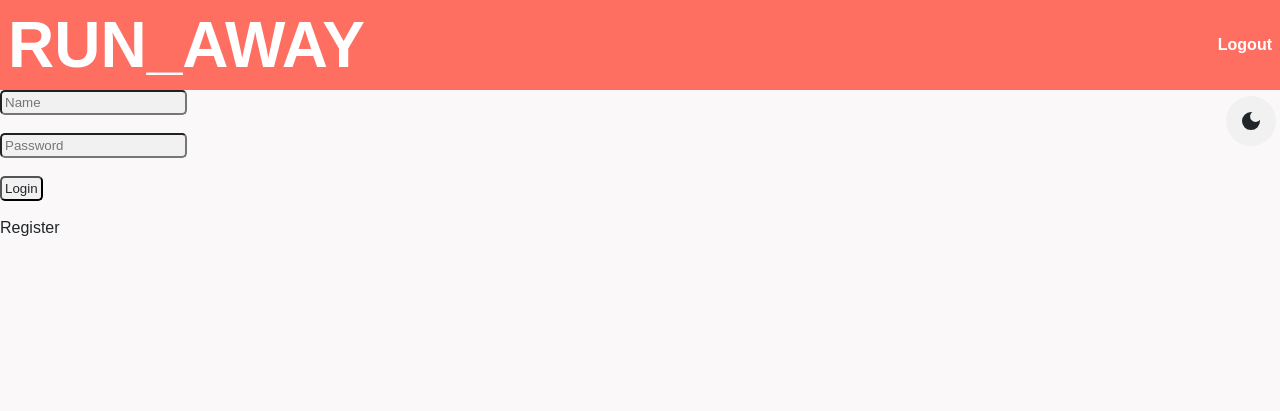
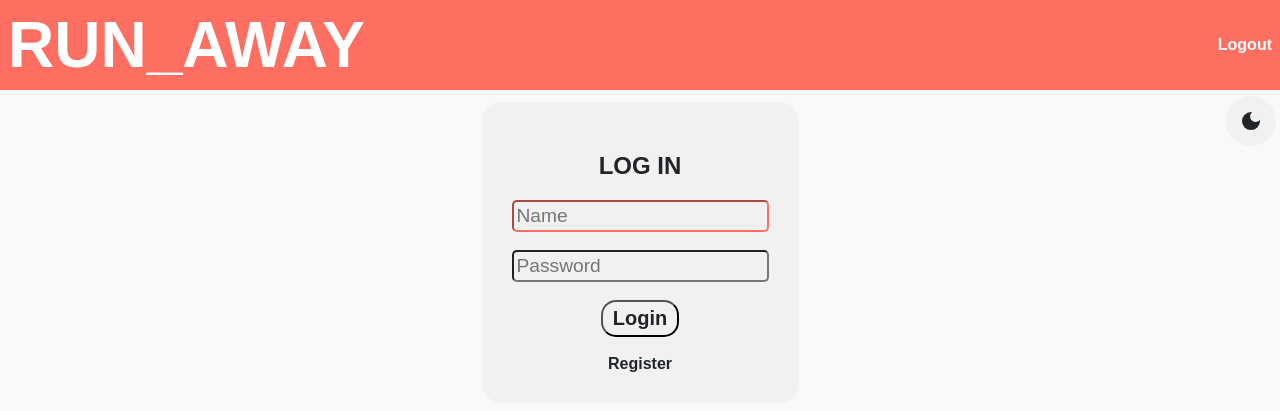
Before and after one commit to Sohan-Raj-Adhikari/Run_away, a Flask app: page /login in a window 1280 px wide. Shown: the top 411 px of the page. Run offline with Flask 3, Linux system fonts and the light colour scheme.

Commit message:
css extended to all available pages except error

```diff
--- a/static/style.css
+++ b/static/style.css
@@ -58,7 +58,7 @@ a{
 .inner-main-body{
     border-radius: 20px;
     padding: 30px;
-    margin-top: 2vh;
+    margin-top: 1.5vh;
     background-color: var(--base-variant);
 }
 
@@ -135,6 +135,9 @@ input:focus {
 
 }
 
+input{
+    font-size: larger;
+}
 
 ::-webkit-scrollbar {
     width: 10px;
@@ -164,6 +167,11 @@ input:focus {
 }
 
 .register-now{
+    color: var(--text-color);
+    font-weight: bold;
+}
+
+.register-now:hover{
     color: var(--accent-color);
 }
 
--- a/templates/intro.html
+++ b/templates/intro.html
@@ -9,7 +9,7 @@ Run Away
         <h1>WELCOME TO RUN AWAY</h1>
         <h3>A project designed to help you keep track of your runs.</h3>
         <br><br><br><br><br>
-        <div><a href="/login" class="submit login">Log In</a></div><br><br>
+        <div><a href="/login" class="login submit">Log In</a></div><br><br>
         Not registered Yet?  <a href="/register" class="register-now">Register Now!</a>
     </div>
 </div>
--- a/templates/login.html
+++ b/templates/login.html
@@ -5,9 +5,19 @@ Run Away - Login
 
 {% block content %}
    <form action="/login" method="post">
-        <input type="text" name="name" id="name" placeholder="Name"><br><br>
+
+   </form>
+
+
+<div class="main-body-div">
+   <div class="inner-main-body intro-main">
+      <h2>LOG IN</h2>
+      <form action="/login" method="post">
+         <input type="text" name="name" id="name" placeholder="Name" autocomplete="off" autofocus><br><br>
         <input type="password" name="password" placeholder="Password"><br><br>
-        <input type="submit" value="Login"><br><br>
-        <a href="/register">Register</a>
-   </form>
+        <input type="submit" value="Login" class="submit-2"><br><br>
+        <a href="/register" class="register-now">Register</a>
+      </form>
+   </div>
+</div>
 {% endblock %}
```
